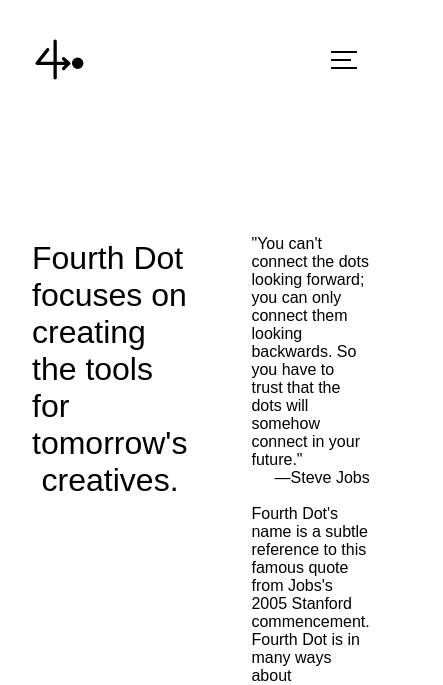
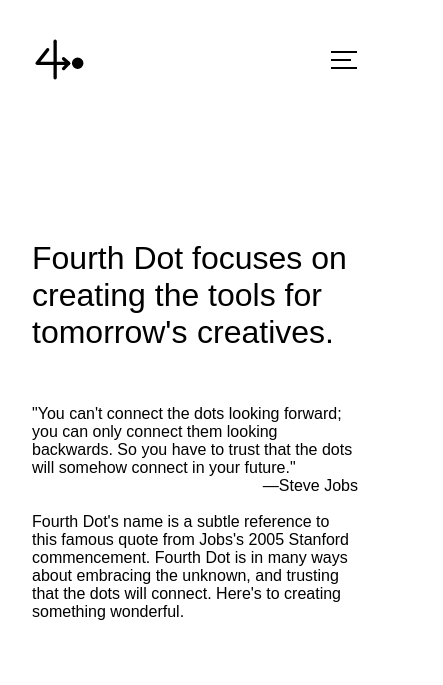
Before and after one commit to FourthDot/fourthdot.com, a SvelteKit app: page /company in a window 390 px wide. Shown: the top 685 px of the page, 443 px wide, since content can reach past the window. Built offline with nearby package versions, Linux system fonts and the light colour scheme; a web font is replaced by a local one.

Commit message:
Company Page

```diff
--- a/src/lib/components/layout/row.svelte
+++ b/src/lib/components/layout/row.svelte
@@ -21,4 +21,11 @@
     align-content: space-between;
  }
 
+ @media only screen and (max-width: 700px) {
+	div {
+		flex-direction: column;
+		grid-gap: 1em;
+ 	}
+ }
+
 </style>
--- a/src/routes/company/+page.svelte
+++ b/src/routes/company/+page.svelte
@@ -186,5 +186,23 @@
 		font-weight: 300;
 	}
 
+	 @media only screen and (max-width: 700px) {
+		header {
+			flex-direction: column;
+			grid-gap: 1em;
+	 	}
+
+	 	header p {
+			width: 100%
+		}
+		.hero {
+			width: 100%
+		}
+		img {
+			width: 100%;
+			max-width: 300px;
+		}
+	 }
+
 
 </style>
```
